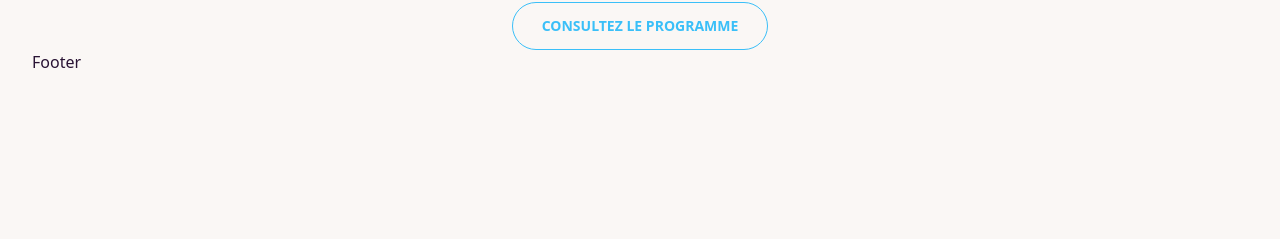
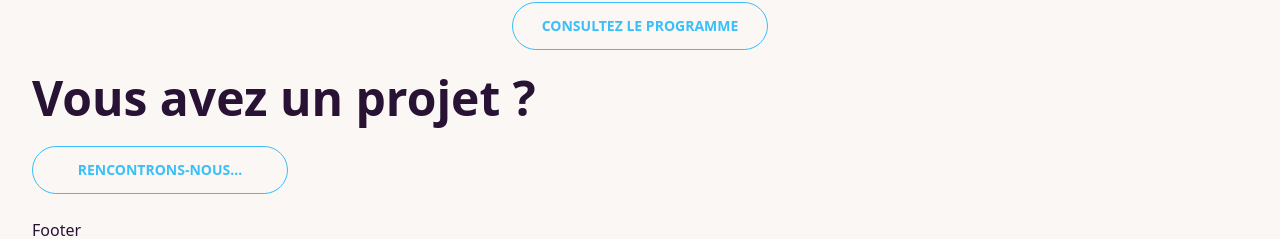
Before and after one commit to Ludoc0de/happiness, a React (Create React App) app: page / in a window 1280 px wide. Shown: the part 4889-5128 px from the top of the page. Before the commit the page ends 4963 px from the top, so only its background shows below. Built offline with nearby package versions, Linux system fonts and the light colour scheme.

Commit message:
update Offer space, add the last btn

```diff
--- a/src/components/Main.js
+++ b/src/components/Main.js
@@ -24,7 +24,7 @@ const Main = () => {
                 Nous vous aidons à la mise en œuvre d'un plan d'actions bien-être annuel sur mesure favorisant l’épanouissement durable de vos salariés pour gagner en performance individuelle et collective.
             `}
         />
-        <div className="flex flex-row justify-center">
+        <div className="flex flex-row justify-between">
             <Offer
                 firstTitle={`LES ATELIERS`}
                 secTitle={`QUALITE DE VIE AU TRAVAIL`}
@@ -59,7 +59,6 @@ const Main = () => {
                     *Qualité de Vie au Travail
                 `}
         />
-        {/*  */}
         <div className="flex flex-col justify-center">
             <div className="stats shadow">
                 <Stat
@@ -90,15 +89,19 @@ const Main = () => {
             </div>
             <div className="stat-desc grid place-items-start">Source : étude menée par Harvard & le MIT, 2018</div>
         </div>
-        {/*  */}
 
         <Prestation
             firstTitle={`Nos événements QVT du mois de juin !`}
             img={sqvt}
         />
 
-        <div className="flex flex-col-1 justify-center -mt-6">
+        <div className="flex justify-center -mt-6 mb-6">
             <button className="btn btn-wide btn-outline btn-info">Consultez le programme</button>
+        </div>
+
+        <div className="flex flex-col align-items-center mb-6">
+            <h2 className="text-5xl font-bold mb-6">Vous avez un projet ?</h2>
+            <button className="btn btn-wide btn-outline btn-info">Rencontrons-nous...</button>
         </div>
         <form>
 
```
